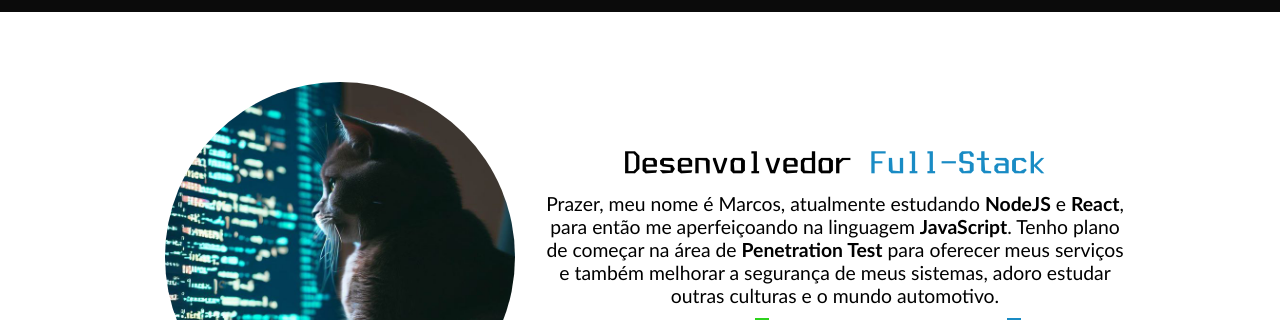
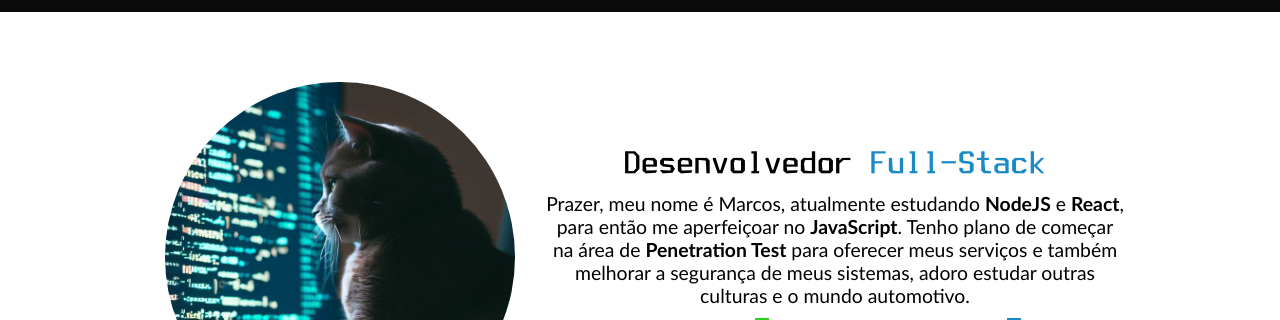
Before and after one commit to MarcosOliveira404/Meu-Portfolio, a plain HTML site: page My Portifolio/index.html in a window 1280 px wide. Shown: the part 162-482 px from the top of the page. Drawn offline with Linux system fonts and the light colour scheme.

Commit message:
Update  text ( index.html )

```diff
--- a/My Portifolio/index.html
+++ b/My Portifolio/index.html
@@ -28,7 +28,7 @@
             <div class="sobre-text">
                 <h1>Desenvolvedor <span>Full-Stack</span></h1>
                 <p>
-                    Prazer, meu nome é Marcos, atualmente estudando <span>NodeJS</span> e <span>React</span>, para então me aperfeiçoando na linguagem <span>JavaScript</span>. Tenho plano de começar na área de <span>Penetration Test</span> para oferecer meus serviços e também melhorar a segurança de meus sistemas, adoro estudar outras culturas e o mundo automotivo.
+                    Prazer, meu nome é Marcos, atualmente estudando <span>NodeJS</span> e <span>React</span>, para então me aperfeiçoar no <span>JavaScript</span>. Tenho plano de começar na área de <span>Penetration Test</span> para oferecer meus serviços e também melhorar a segurança de meus sistemas, adoro estudar outras culturas e o mundo automotivo.
                 </p>
                 <ul id="lin">
                     <li>
```
